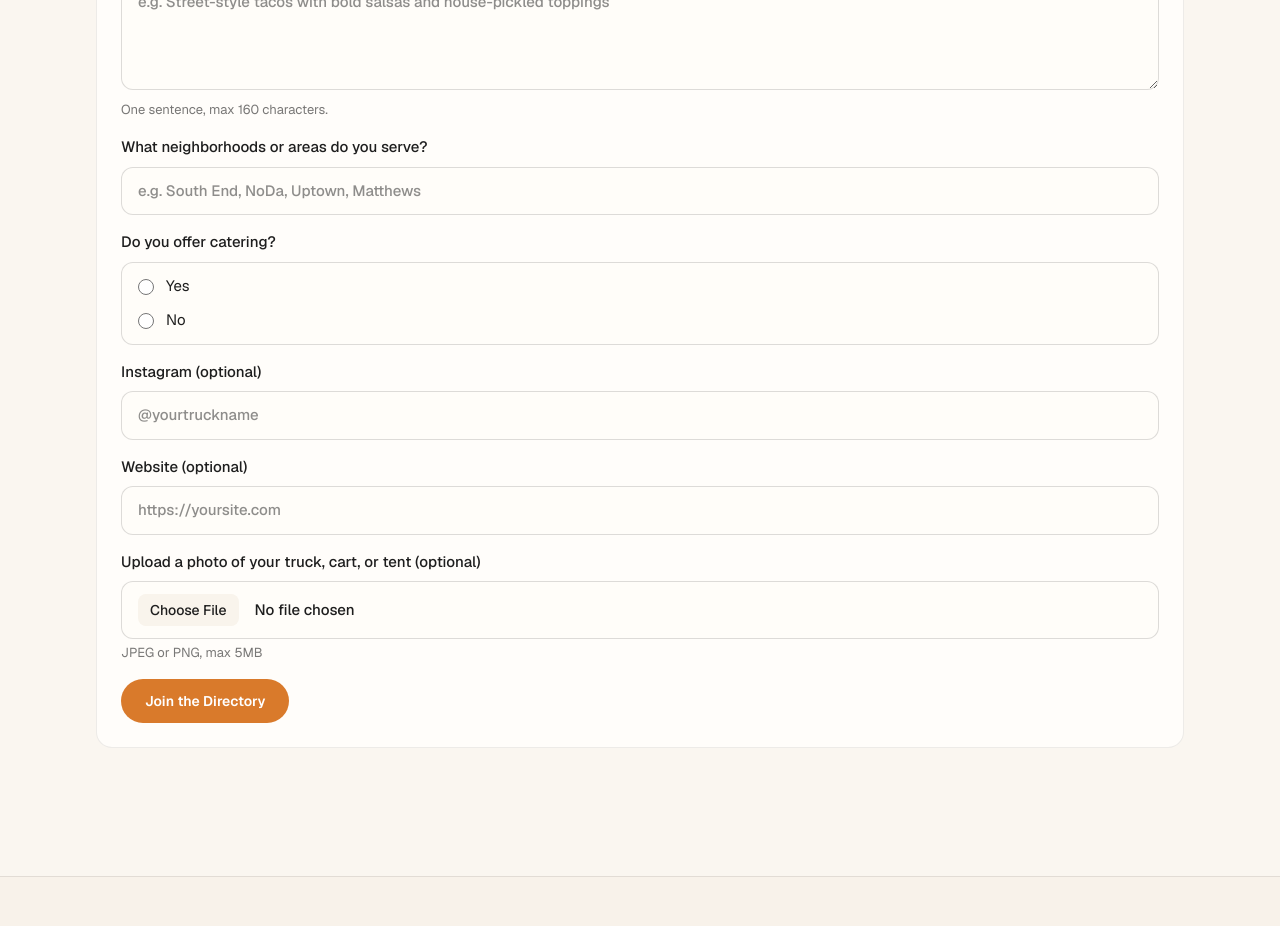
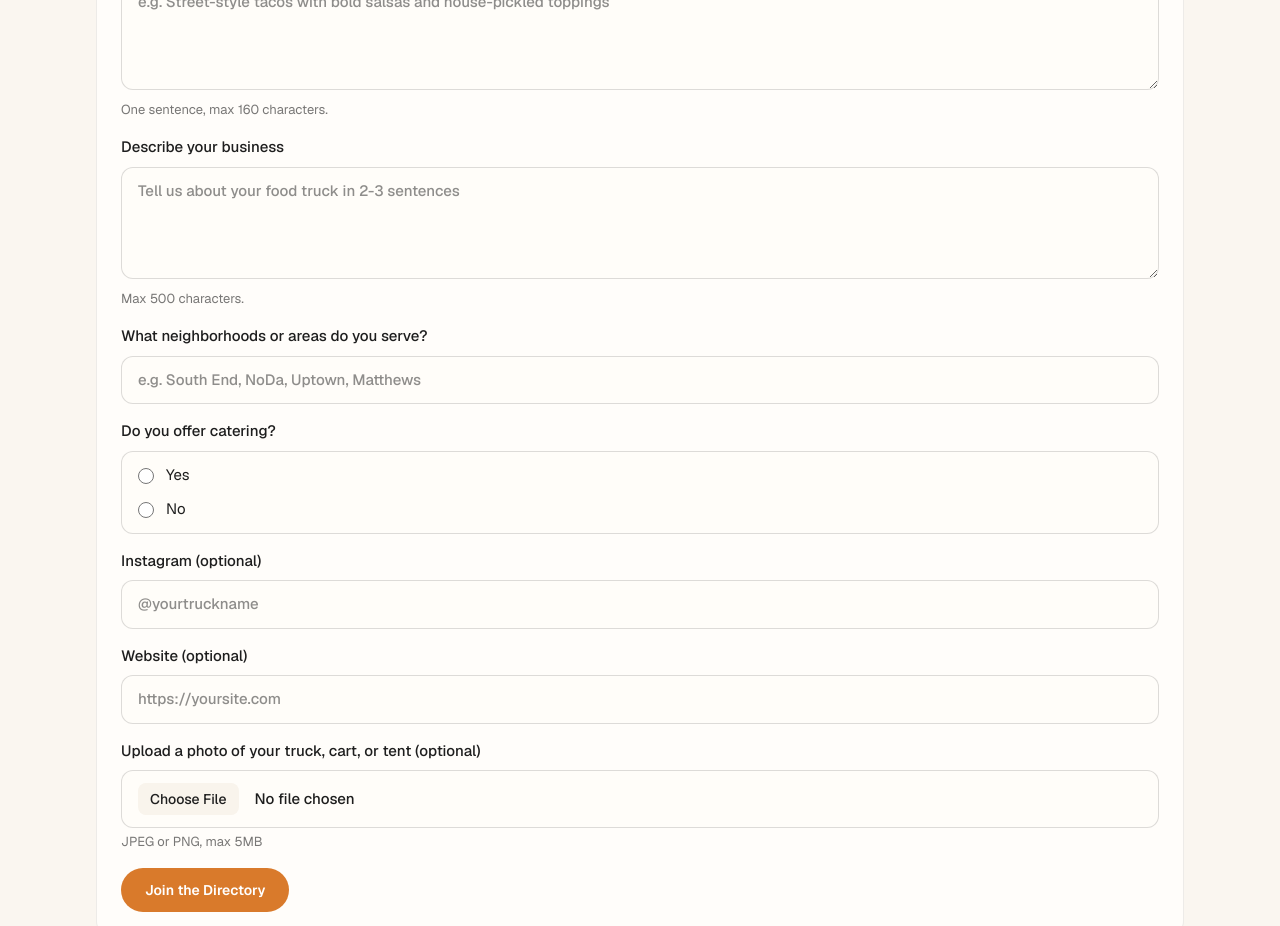
Before and after one commit to russoinncovations/food-truck-charlotte, a Next.js app: page /for-trucks in a window 1280 px wide. Shown: the part 860-1786 px from the top of the page. Built offline with nearby package versions, Linux system fonts and the light colour scheme; no server answers.

Commit message:
restore vendor description field to form

```diff
--- a/components/forms/for-trucks-form.tsx
+++ b/components/forms/for-trucks-form.tsx
@@ -80,6 +80,18 @@ export function ForTrucksForm() {
 
       <div className="md:col-span-2">
         <FormField
+          label="Describe your business"
+          name="vendorDescription"
+          as="textarea"
+          placeholder="Tell us about your food truck in 2-3 sentences"
+          required
+          maxLength={500}
+          helpText="Max 500 characters."
+        />
+      </div>
+
+      <div className="md:col-span-2">
+        <FormField
           label="What neighborhoods or areas do you serve?"
           name="serviceArea"
           placeholder="e.g. South End, NoDa, Uptown, Matthews"
```
